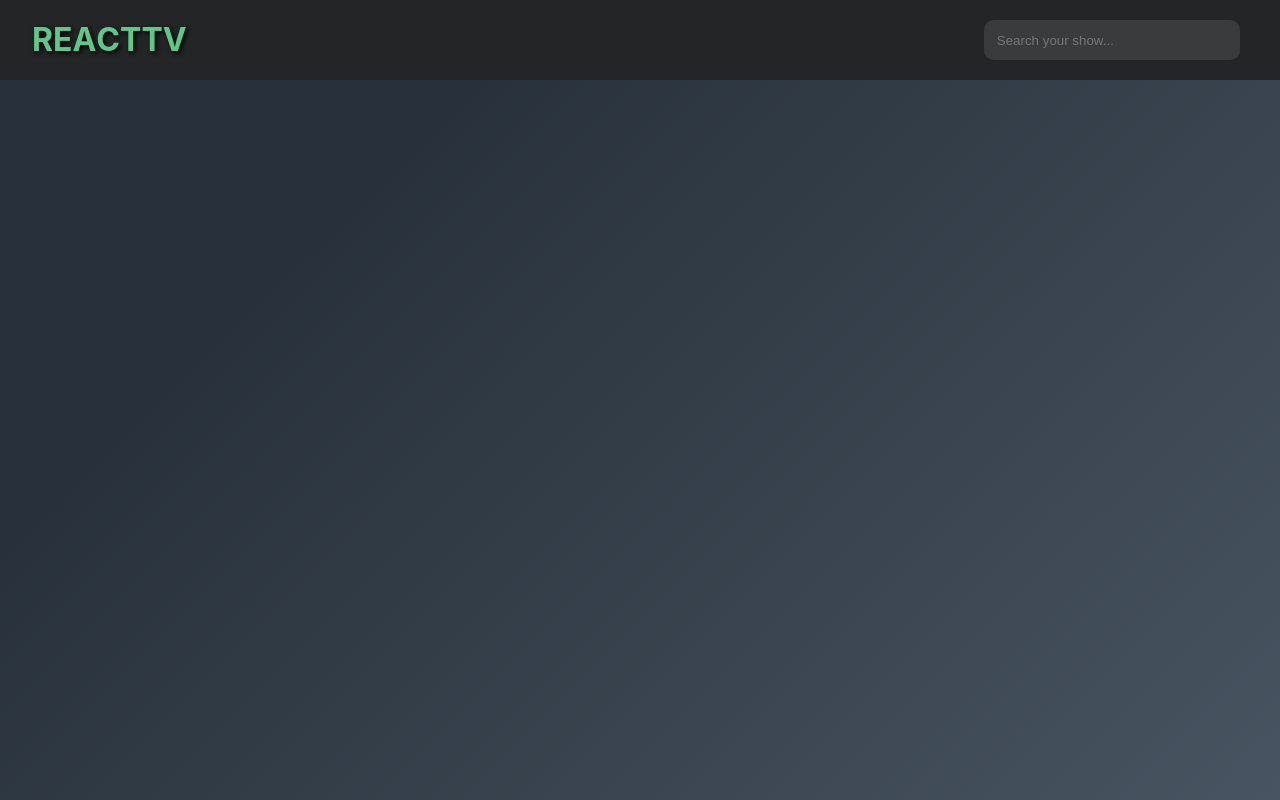
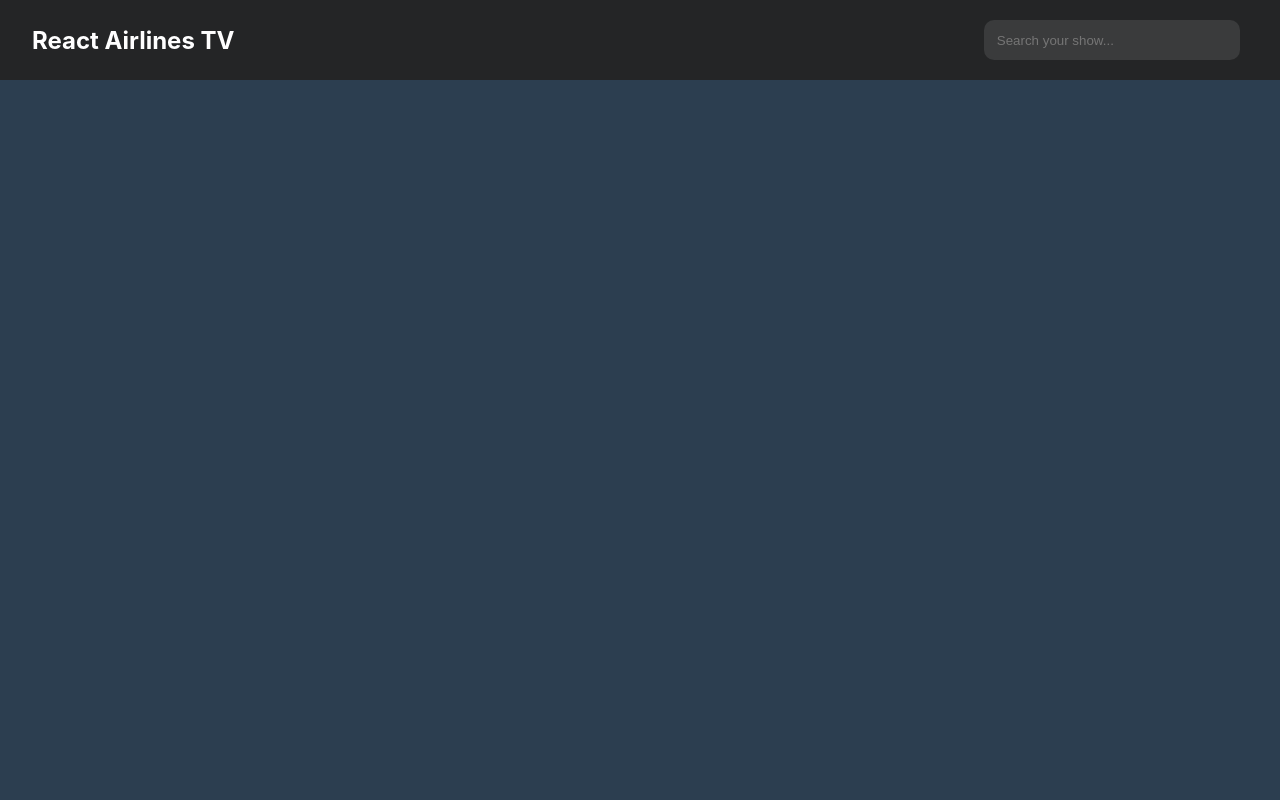
Before and after one commit to IlyesDjari/ReactAirlinesTvAPP, a React (Create React App) app in the folder reactairlines/: page / in a window 1280 px wide. Built offline with nearby package versions, Linux system fonts and the light colour scheme.

Commit message:
continue styling

```diff
--- a/reactairlines/src/component/Nav.tsx
+++ b/reactairlines/src/component/Nav.tsx
@@ -5,18 +5,9 @@ const Nav = () => {
 
     return <div id="navbar">
 
-    <div className="wrap">
     <Link to="/">
-<span className="letter">R</span>
-<span className="letter">E</span>
-<span className="letter">A</span>
-<span className="letter">C</span>
-<span className="letter">T</span>
-<span className="letter"></span>
-<span className="letter">T</span>
-<span className="letter">V</span>
+<h2>React Airlines TV</h2>
 </Link>
-</div>
 
         </div>
   }
--- a/reactairlines/src/layout/info.scss
+++ b/reactairlines/src/layout/info.scss
@@ -1,9 +1,7 @@
 .container img {
-    position: absolute;
-    top: 20vh;
-    left: 10vw;
+    margin: 20vh 0 0 10vw;
     width: 15vw;
-    border-radius: 20px;
+    border-radius: 20px 20px 0 0;
 }
 
 .singleshow__info {
@@ -40,7 +38,7 @@
     border-radius: 3px;
     color: #262626;
     background-color: #60c689;
-    margin: 2vh 0 0 1vw;
+    margin: 2vh 1vw 0 0;
     font-weight: 800;
 }
 
@@ -49,14 +47,9 @@
     flex-direction: row;
 }
 
-body {
-    background-color: #485461;
-background-image: linear-gradient(315deg, #485461 0%, #28313b 74%);
-height: 100vh;
-}
+
 
 .singleshow__genre .rating {
-    margin-left: 2vw;
     background-color: gold;
 }
 
@@ -83,3 +76,27 @@ hr {
 .whole h2 {
     align-self: flex-end;
 }
+
+.second {
+    display: flex;
+    justify-content: space-between;
+}
+
+.second h2 {
+    align-self: flex-end;
+    font-size: 3vh;
+    color: #60c689;
+}
+
+.imgDesc{
+    display: flex;
+    flex-direction: column;
+}
+
+.fullDesc {
+    background-color: #262626;
+    border-radius: 0 0 20px 20px;
+    margin: 0 0 0 10vw;
+    width: 15vw;
+    height: 30vh;
+}
--- a/reactairlines/src/layout/nav.scss
+++ b/reactairlines/src/layout/nav.scss
@@ -12,6 +12,13 @@
     border: none;
   }
 
+  #navbar h2 {
+    color: white;
+    margin-left: 2.5vw;
+    font-size: 3vh;
+    align-self: center;
+  }
+
     #navbar > * {
       z-index: 10;
       height: 10vh;
@@ -22,59 +29,6 @@
       top: 0;
     }
 
-* {
-  box-sizing: border-box;
-}
-
-.wrap {
-  width: auto;
-  margin: auto auto;
-  padding: 2.5vh 0 0 2.5vw;
-  position: relative;
-  transform-style: preserve-3d;
-  perspective: 400px;
-  text-align: center;
-}
-
-.letter, .space {
-  display: inline-block;
-  font-size: 2.5vw;
-  font-weight: bold;
-  position: relative;
-  transform-style: preserve-3d;
-  text-shadow: 2px 2px 5px black;
-}
-.space {
-  width: .5em;
-}
-
-@for $i from 1 through 13 {
-
-  $n: 1;
-  $r: random(10);
-  @if($r > 5){
-    $n: -1;
-  }
-  $x: (random(1000) + 300) * $n +px;
-  $y: (random(1000) + 300) * $n +px;
-  $c: hsl(random(360), 100%, 50%);
-  $d: 360 * $n +deg;
-  @keyframes anim#{$i}{
-    0% {
-      transform: translate3d($x, $y, -1000px) rotate(0deg);
-      opacity: 0;
-    }
-    100% {
-      transform: translate3d(0,0,0) rotate($d);
-      opacity: .8;
-    }
-  }
-  .letter:nth-child(#{$i}){
-    animation: anim#{$i} 5s;
-    animation-delay: -$i * .2s;
-    color: #60c689;
-  }
-}
 
     .buttonSearch {
       position: fixed;
--- a/reactairlines/src/pages/Info.tsx
+++ b/reactairlines/src/pages/Info.tsx
@@ -8,7 +8,6 @@ import '../layout/info.scss'
 function Info() {
   const { getSingleShow, singleShow, loading } = useContext(ShowsContext);
   let { id } = useParams();
-  console.log(id);
 
   useEffect(() => {
     getSingleShow(id);
@@ -31,6 +30,7 @@ function Info() {
         <Loader />
       ) : (
         <div className="container">
+          <div className="imgDesc">
           <img
             src={
               singleShow.image
@@ -39,6 +39,10 @@ function Info() {
             }
             alt={singleShow.name}
           />
+          <div className="fullDesc">
+          </div>
+
+          </div>
 
           <div className="singleshow__info">
             <div className="whole">
@@ -48,11 +52,12 @@ function Info() {
               <strong>Status:</strong> {singleShow.status && singleShow.status}
             </p>
             </div>
-            <h2>{singleShow.schedule.days[0]}</h2>
+            <h2> {singleShow.schedule.days[0]} {singleShow.schedule.time} </h2>
+            </div>
 
+            <hr />
 
-            </div>
-            <hr />
+           <div className="second">
             <div className="singleshow__genre">
             {singleShow.genres &&
               singleShow.genres.map((genre: any) => (
@@ -65,6 +70,8 @@ function Info() {
               {singleShow.rating ? singleShow.rating.average : "No rating"}
             </p>
               </div>
+              <h2>{singleShow.runtime} minutes</h2>
+              </div>
 
             <p className="desc">{singleShow.summary && removeTags(singleShow.summary)}</p>
           </div>
```
